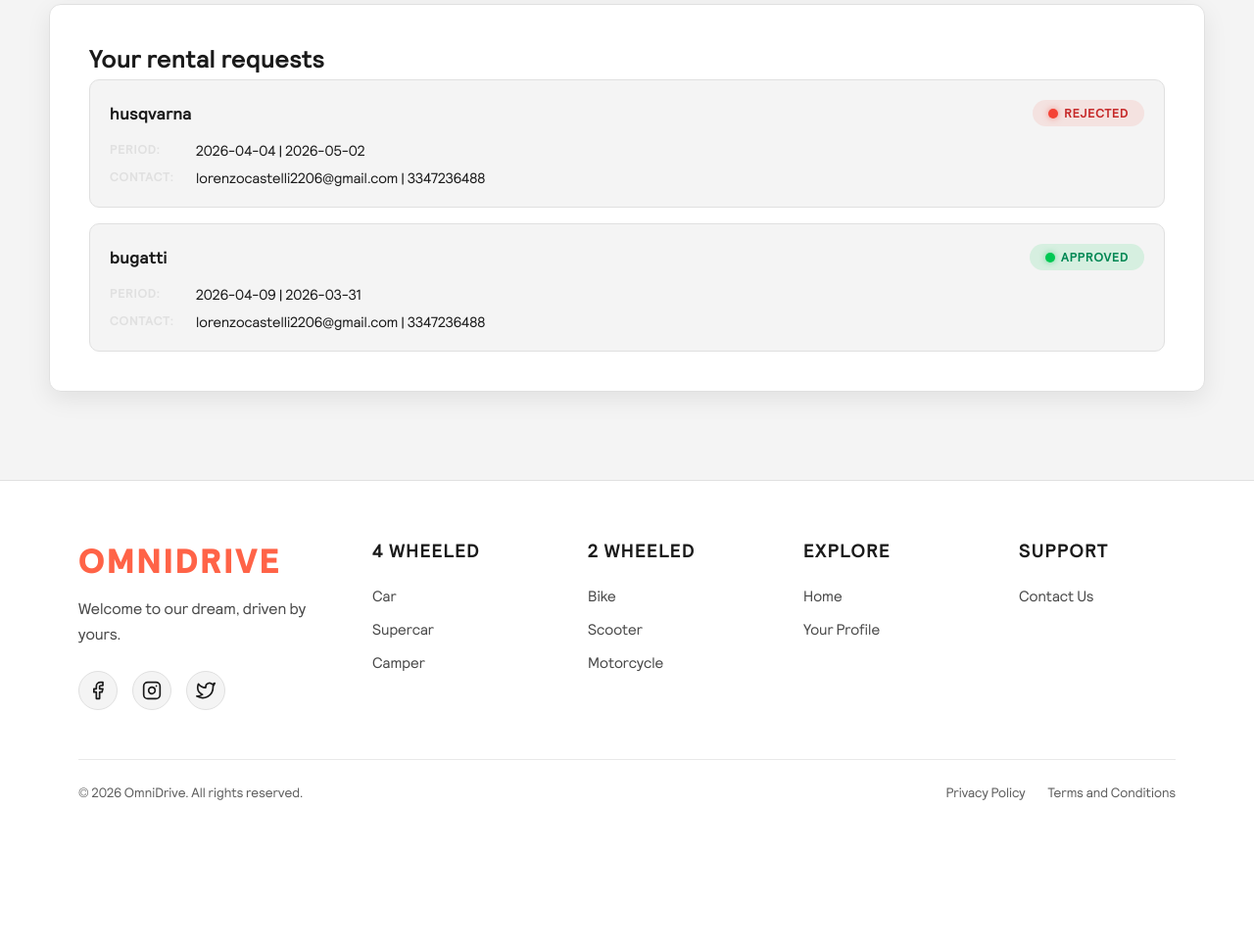
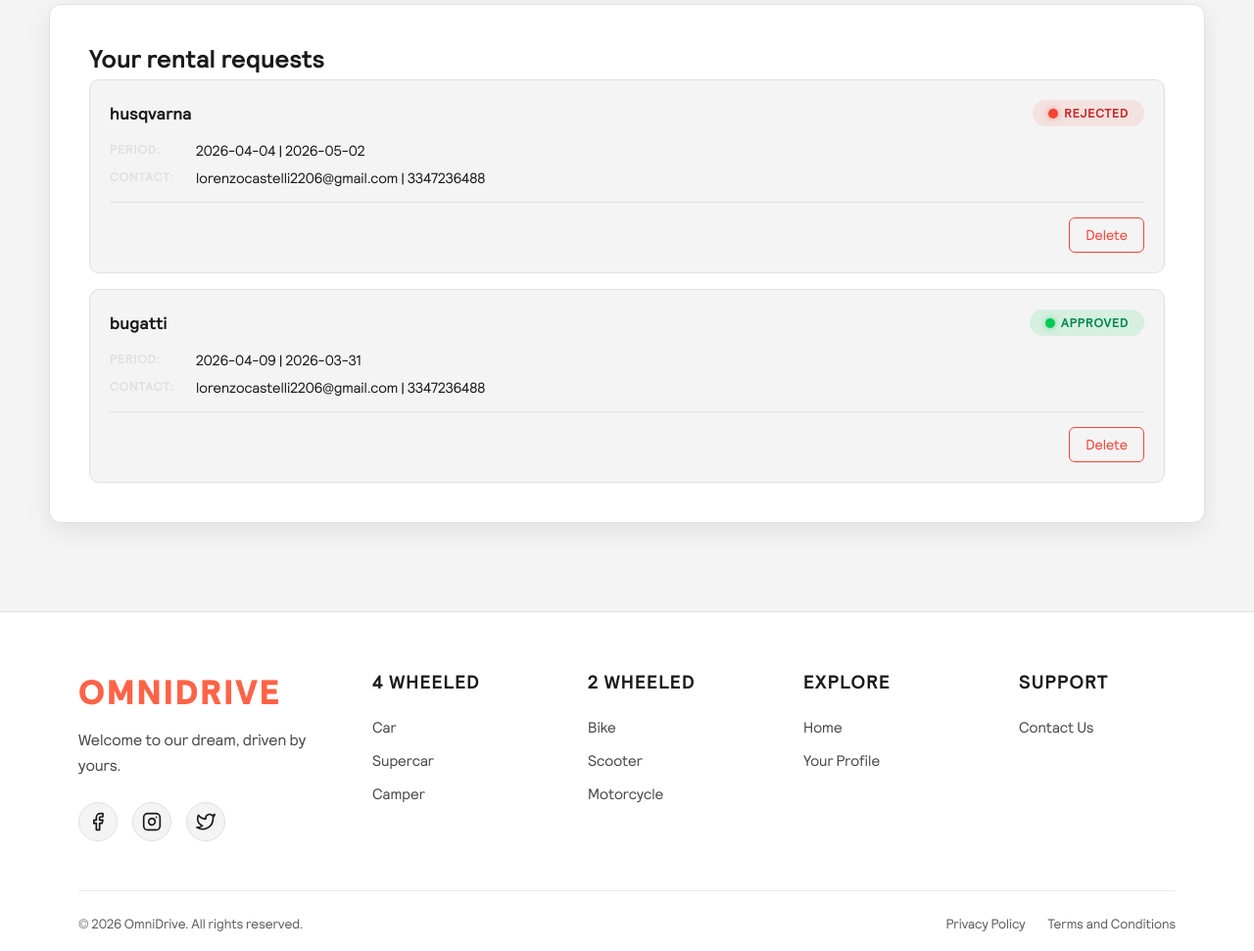
Before and after one commit to aleeessio/progetto-esame-web, a Flask app: page /profile in a window 1280 px wide. Shown: the part 414-1385 px from the top of the page at 98% size. Before the commit the page ends 1231 px from the top, so only its background shows below. Run offline with Flask 3, Linux system fonts and the light colour scheme; a user stored in the database is signed in; data comes from the database, SQL or seed files in the repository; both versions use the stored data as it was after the commit.

Commit message:
Implemented remove request button in profile, logic refactoring in remove_request route

```diff
--- a/app.py
+++ b/app.py
@@ -569,20 +569,27 @@ def request_list():
 
 @app.route('/remove_request', methods=['POST'])
 def remove_request():
-    if not session.get('is_admin'):
-        flash("Access denied!", 'error')
-        return redirect(url_for('index'))
-
     index = request.form.get('req_id')
 
-    with db_connect() as db:
-        db.execute(
-            'DELETE FROM rental_requests WHERE id = ?', (index,)
-        )
-        db.commit()
+    if session.get('is_admin'):
+        with db_connect() as db:
+            db.execute(
+                'DELETE FROM rental_requests WHERE id = ?', (index,)
+            )
+            db.commit()
 
-    flash("Request removed!", 'info')
-    return redirect(url_for('request_list'))
+        flash("Request removed!", 'info')
+        return redirect(url_for('request_list'))
+
+    elif session.get('user_id'):
+        with db_connect() as db:
+            db.execute(
+                'DELETE FROM rental_requests WHERE id = ?', (index,)
+            )
+            db.commit()
+
+        flash("Request removed!", 'info')
+        return redirect(url_for('profile'))
 
 @app.route('/update_req_status/<int:req_id>', methods=['POST'])
 def update_req_status(req_id):
--- a/static/css/profile.css
+++ b/static/css/profile.css
@@ -225,3 +225,34 @@
     color: var(--font-color);
     word-break: break-word;
 }
+
+/*------- CARD ACTIONS & DELETE BUTTON -------*/
+
+.request-actions {
+    display: flex;
+    justify-content: flex-end;
+    margin-top: 15px;
+    padding-top: 15px;
+    border-top: 1px solid var(--border-color);
+}
+
+.request-actions form {
+    margin: 0;
+}
+
+.btn-delete-text {
+    padding: 8px 16px;
+    background-color: transparent;
+    border: 1px solid #f44336;
+    color: #f44336;
+    border-radius: 6px;
+    font-size: 0.9rem;
+    font-family: inherit;
+    cursor: pointer;
+    transition: background-color 0.3s ease, color 0.3s ease;
+}
+
+.btn-delete-text:hover {
+    background-color: #f44336;
+    color: #ffffff;
+}
--- a/templates/profile.html
+++ b/templates/profile.html
@@ -60,6 +60,12 @@
                                     </div>
                                 {% endif %}
                             </div>
+                            <div class="request-actions">
+                                <form method="POST" action="{{ url_for('remove_request') }}">
+                                    <input type="hidden" name="req_id" value="{{ req['id'] }}">
+                                    <button type="submit" class="btn-delete-text">Delete</button>
+                                </form>
+                            </div>
                         </div>
                     {% endfor %}
                 </div>
```
Also changed, not shown: data.db.
